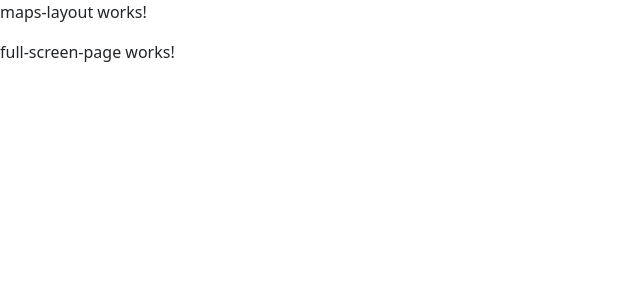
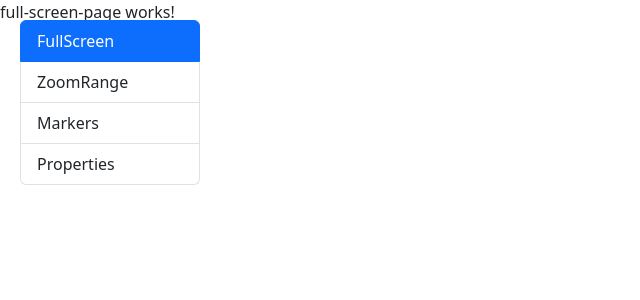
Before and after one commit to SergioO21/mapsApp, an Angular app: page /maps/fullscreen in a window 1280 px wide. Shown: the top 300 px of the page, without its empty margins (0-640 px from the left). Built offline with nearby package versions, Linux system fonts and the light colour scheme.

Commit message:
SideMenu MockUp

```diff
--- a/src/app/maps/components/side-menu/side-menu.component.css
+++ b/src/app/maps/components/side-menu/side-menu.component.css
@@ -0,0 +1,5 @@
+
+li {
+  cursor: pointer;
+  transition: 0.3s all;
+}
--- a/src/app/maps/components/side-menu/side-menu.component.html
+++ b/src/app/maps/components/side-menu/side-menu.component.html
@@ -1 +1,10 @@
-<p>side-menu works!</p>
+<ul class="list-group">
+  <li
+    *ngFor="let item of menuItems"
+    [routerLink]="[ item.route ]"
+    routerLinkActive="active"
+    class="list-group-item"
+  >
+    {{ item.name }}
+  </li>
+</ul>
--- a/src/app/maps/components/side-menu/side-menu.component.ts
+++ b/src/app/maps/components/side-menu/side-menu.component.ts
@@ -1,8 +1,32 @@
 import { Component } from "@angular/core";
 
+interface MenuItem {
+	name: string;
+	route: string;
+}
+
 @Component({
-	selector: "app-side-menu",
+	selector: "maps-side-menu",
 	templateUrl: "./side-menu.component.html",
 	styleUrl: "./side-menu.component.css",
 })
-export class SideMenuComponent {}
+export class SideMenuComponent {
+	menuItems: MenuItem[] = [
+		{
+			route: "/maps/fullscreen",
+			name: "FullScreen",
+		},
+		{
+			route: "/maps/zoom-range",
+			name: "ZoomRange",
+		},
+		{
+			route: "/maps/markers",
+			name: "Markers",
+		},
+		{
+			route: "/maps/properties",
+			name: "Properties",
+		},
+	];
+}
--- a/src/app/maps/layout/maps-layout/maps-layout.component.css
+++ b/src/app/maps/layout/maps-layout/maps-layout.component.css
@@ -0,0 +1,8 @@
+
+maps-side-menu {
+  position: fixed;
+  top: 20px;
+  left: 20px;
+  z-index: 999;
+  width: 180px;
+}
--- a/src/app/maps/layout/maps-layout/maps-layout.component.html
+++ b/src/app/maps/layout/maps-layout/maps-layout.component.html
@@ -1,3 +1,3 @@
-<p>maps-layout works!</p>
+<maps-side-menu />
 
 <router-outlet />
```
